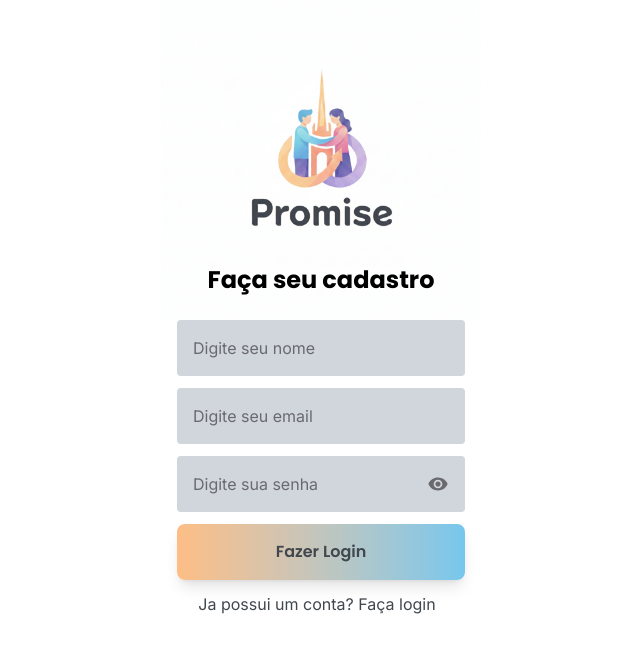
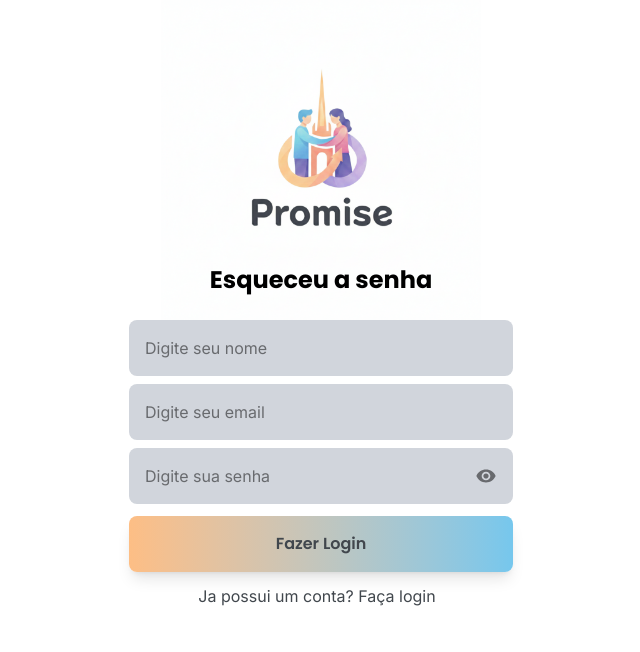
Before and after one commit to Tyago-santos/promise, a React (Vite) app: page /register in a window 1280 px wide. Shown: the top 652 px of the page, without its empty margins (319-959 px from the left). Built offline with nearby package versions, Linux system fonts and the light colour scheme.

Commit message:
chore: implement validate data register

```diff
--- a/src/routes/__public/register.tsx
+++ b/src/routes/__public/register.tsx
@@ -26,37 +26,84 @@ type FormType = {
 };
 
 function App() {
-  const { register, handleSubmit } = useForm<FormType>();
+  const {
+    register,
+    handleSubmit,
+    formState: { errors },
+  } = useForm<FormType>();
   const [passwordIcon, setPasswordIcon] = useState(false);
   const navigate = useNavigate();
-  const handleSubmitForm = () => {
-    navigate({ to: "/create_person" });
-  };
+  const handleSubmitForm = () => {};
 
   return (
-    <main className="bg-background">
+    <main className="bg-background ">
       <section className="flex flex-col items-center justify-center pb-4">
         <div className="h-60 w-80">
           <img className="block" src="/logo.png" alt="" />
         </div>
 
-        <form onSubmit={handleSubmit(handleSubmitForm)} className="">
+        <form onSubmit={handleSubmit(handleSubmitForm)} className="md:w-[30%]">
           <h4 className="font-display  text-2xl font-bold text-center my-6 ">
-            Faça seu cadastro
+            Esqueceu a senha
           </h4>
           <input
-            {...register("name")}
-            className="block bg-gray-300 p-4 rounded-sm font-sans w-full"
+            {...register("name", {
+              required: "Camppo obrigatório*",
+              minLength: {
+                value: 2,
+                message: "Digite um nome com mais de dois caracteres",
+              },
+            })}
+            className={
+              errors.name
+                ? `block bg-gray-300 p-4 my-2 rounded-lg font-sans w-full
+            focus:outline-none focus:ring-2 focus:ring-secondary/30 border border-red-500 flex`
+                : `block bg-gray-300 p-4 my-2 rounded-lg font-sans w-full
+            focus:outline-none focus:ring-2 focus:ring-secondary/30 flex`
+            }
             placeholder="Digite seu nome"
           />
+          {errors.name && <p className="text-red-500">{errors.name.message}</p>}
           <input
-            {...register("email")}
+            {...register("email", {
+              required: "Camppo obrigatório*",
+              pattern: {
+                value: /^[a-zA-Z0-9._-]+@[a-zA-Z0-9.-]+\.[a-zA-Z]{2,4}$/,
+                message: "Digite um email válido",
+              },
+            })}
             placeholder="Digite seu email"
-            className="block bg-gray-300 p-4 rounded-sm font-sans mt-3 w-full"
+            className={
+              errors.email
+                ? `block bg-gray-300 p-4 my-2 rounded-lg font-sans w-full
+            focus:outline-none focus:ring-2 focus:ring-secondary/30 border border-red-500 flex`
+                : `block bg-gray-300 p-4 my-2 rounded-lg font-sans w-full
+            focus:outline-none focus:ring-2 focus:ring-secondary/30 flex`
+            }
           />
-          <div className="flex items-center block bg-gray-300 p-4 rounded-sm font-sans mt-3 w-full">
+
+          {errors.email && (
+            <p className="text-red-500">{errors.email.message}</p>
+          )}
+          <div
+            className={
+              errors.password
+                ? `block bg-gray-300 p-4 my-2 rounded-lg font-sans w-full
+            focus:outline-none focus:ring-2 focus:ring-secondary/30 border
+            border-red-500 flex items-center justify-between`
+                : `block bg-gray-300 p-4 my-2 rounded-lg font-sans w-full
+            focus:outline-none focus:ring-2 focus:ring-secondary/30 flex
+            items-center justify-between `
+            }
+          >
             <input
-              {...register("password")}
+              {...register("password", {
+                required: "Camppo obrigatório*",
+                minLength: {
+                  value: 4,
+                  message: "senha tem ter no mínimo 4 caracteres",
+                },
+              })}
               placeholder="Digite sua senha"
               type={passwordIcon ? "password" : "text"}
               className="outline-none"
@@ -72,6 +119,9 @@ function App() {
               )}
             </div>
           </div>
+          {errors.password && (
+            <p className="text-red-500">{errors.password.message}</p>
+          )}
           <input
             className="bg-gradient-to-r from-primary to-secondary
              hover:from-primary/90 hover:to-secondary/90
@@ -87,7 +137,10 @@ function App() {
           />
 
           <div className="mt-3 cursor-pointer text-center w-full ">
-            <Link to="/login" className=" mr-2 text-sans text-text ">
+            <Link
+              to="/login"
+              className=" mr-2 text-sans text-text hover:underline "
+            >
               Ja possui um conta? Faça login
             </Link>
           </div>
```
